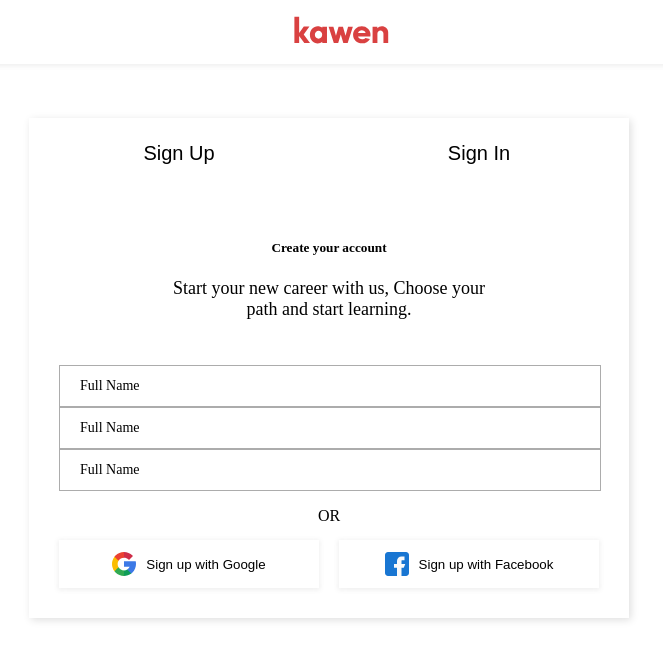
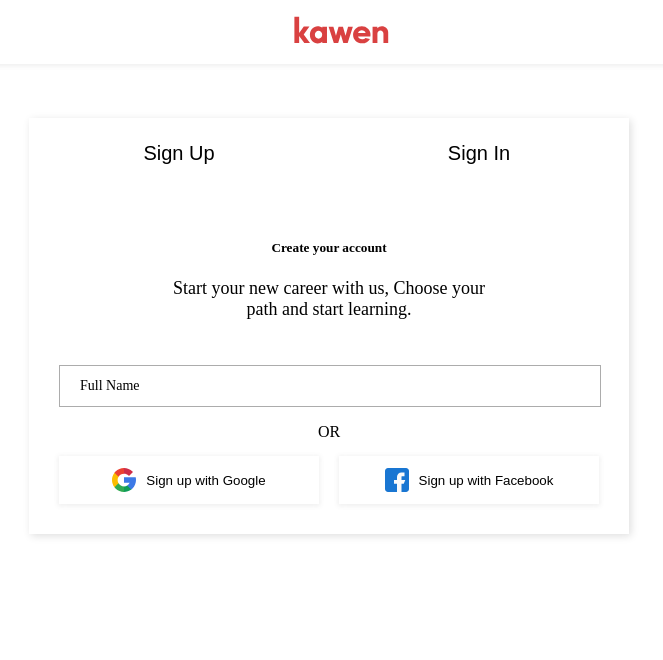
Before and after one commit to MohamedElmdary/kawen, a Next.js app: page /auth/1 in a window 1280 px wide. Shown: the top 660 px of the page, without its empty margins (311-974 px from the left). Built offline with nearby package versions, Linux system fonts and the light colour scheme.

Commit message:
Working on inputControl (issue forwardRef)

```diff
--- a/components/inputControl/index.tsx
+++ b/components/inputControl/index.tsx
@@ -10,11 +10,12 @@ interface Props {
 }
 
 const InputControl: React.FC<Props> = ({ children, label, ...inputProps }) => {
-    const { type = 'text', ...props } = inputProps;
+    const { type = 'text', ref, error, ...props } = inputProps;
 
     return (
         <div className={classes.control}>
             <input
+                ref={ref}
                 className={classes.control__input}
                 placeholder=" "
                 {...{ type, ...props }}
--- a/components/signup/index.tsx
+++ b/components/signup/index.tsx
@@ -1,8 +1,41 @@
 import React from 'react';
 import classes from './signup.module.scss';
 import InputControl from '../inputControl';
+import useForm from '../../hooks/useForm';
 
 const SignUp: React.FC = () => {
+    const signUpForm = useForm([
+        {
+            name: 'username',
+            label: 'Full Name',
+            type: 'text',
+            validates: [
+                {
+                    validate(value) {
+                        return value.trim().length > 0;
+                    },
+                    error: 'Full Name is Required',
+                },
+                {
+                    validate(value) {
+                        return value.trim().length >= 3;
+                    },
+                    error: 'Full Name min length is 3 chars.',
+                },
+                {
+                    validate(value) {
+                        return value.trim().length <= 50;
+                    },
+                    error: 'Full Name max length is 50 chars.',
+                },
+            ],
+        },
+    ]);
+
+    const signupFormCmp = signUpForm.map((inp) => {
+        return <InputControl key={inp.name} {...inp} />;
+    });
+
     return (
         <section className={classes.register}>
             <div className={classes.register__header}>
@@ -13,26 +46,7 @@ const SignUp: React.FC = () => {
                 </p>
             </div>
             <div className={classes.register__container}>
-                <form>
-                    <InputControl
-                        label="Full Name"
-                        type="text"
-                        value=""
-                        onChange={() => {}}
-                    />
-                    <InputControl
-                        label="Full Name"
-                        type="text"
-                        value=""
-                        onChange={() => {}}
-                    />
-                    <InputControl
-                        label="Full Name"
-                        type="text"
-                        value=""
-                        onChange={() => {}}
-                    />
-                </form>
+                <form onFocus={(e) => {}}>{signupFormCmp}</form>
             </div>
         </section>
     );
--- a/hooks/useForm.ts
+++ b/hooks/useForm.ts
@@ -9,15 +9,14 @@ interface Validate {
 }
 
 interface UseFormOptions {
-    type: string;
+    type: 'text' | 'email' | 'number' | 'password';
     name: string;
     validates: Validate[];
     label: string;
-    required: boolean;
 }
 
 interface UseFormReturn {
-    type: string;
+    type: 'text' | 'email' | 'number' | 'password';
     name: string;
     error: string;
     label: string;
```
